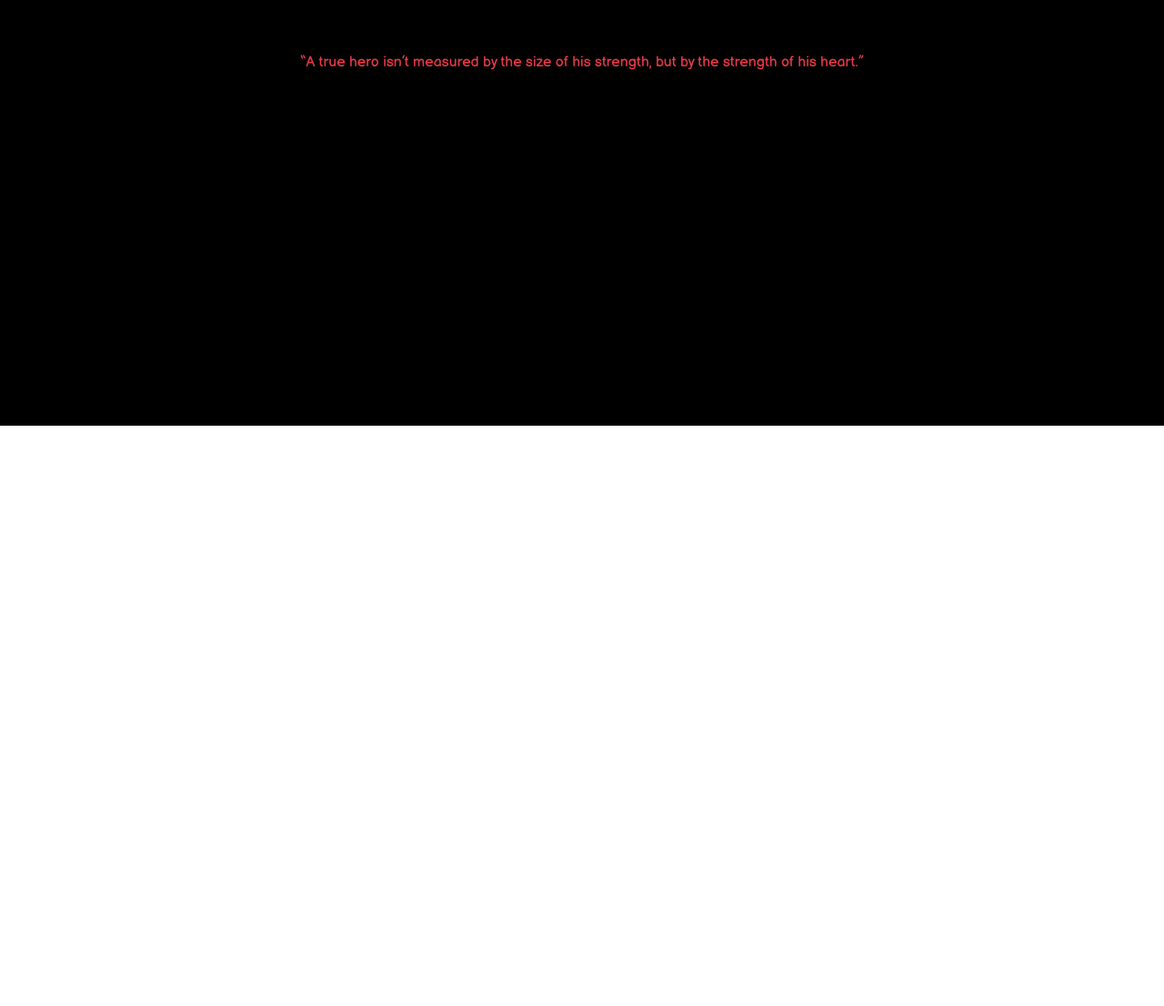
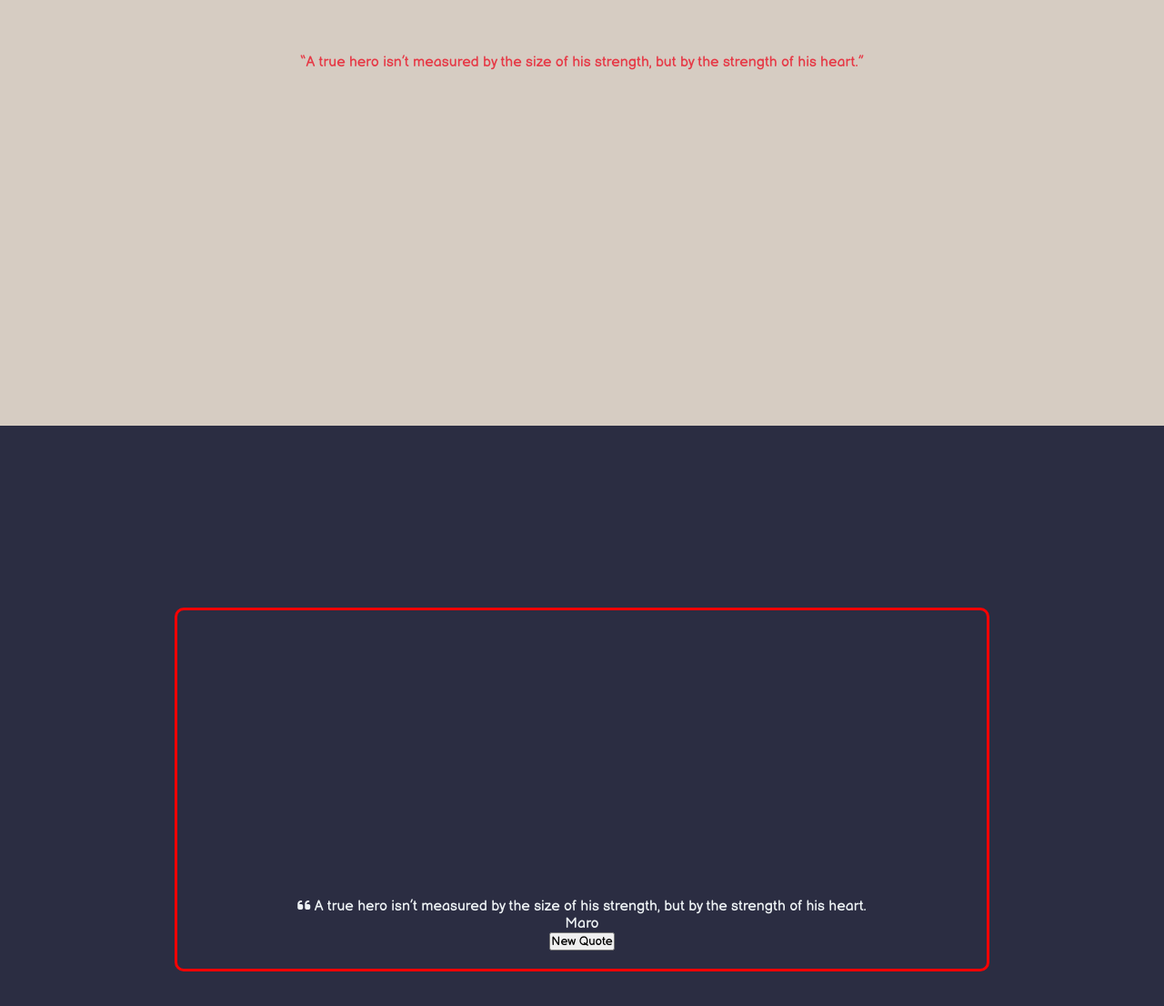
Before and after one commit to maroijala/my-single-page-app, a plain HTML site: page index.html in a window 1280 px wide. Shown: the part 1132-2238 px from the top of the page at 91% size. Before the commit the page ends 1600 px from the top, so only its background shows below. Drawn offline with nearby package versions, Linux system fonts and the light colour scheme; a web font is replaced by a local one.

Commit message:
3rd page css/html

```diff
--- a/index.html
+++ b/index.html
@@ -20,14 +20,14 @@
 
 <body>
 
-    <div class="main" id="main-1">
+    <div id="main-1">
 
         <section class='main-view'>
             <p class="onepunch"><span id="one"><i class="fa-solid fa-hand-fist"></i>one</span><span id="punch">punch<i
                         class="fa-solid fa-hand-fist"></i></span></p>
 
             <img src="/images/wp4264735-one-punch-man-season-2-wallpapers.png" alt="">
-            <div class="buttons">
+            <div class="main" id="butt">
                 <!-- <button class="quotes" onclick="location.href='#quotes'" type="button">one punch Quotes</button> -->
                 <a href="#quotes" class="button" id="quotebut">One Punch Quotes</a>
                 <a href="#s-hero" class="button">S-Class Heros</a>
@@ -38,12 +38,30 @@
 
     </div>
 
-    <div class="main" id="main-2">
-        <p class="quo">“A true hero isn’t measured by the size of his strength, but by the strength of his heart.”</p>
+    <div id="main-2">
+        <p class="main2">“A true hero isn’t measured by the size of his strength, but by the strength of his heart.”</p>
     </div>
+    <!-- quote container -->
+    <div class="main-3">
+        <div class="quote_container" id="quotes">
 
+            <section class="quote_text">
+                <i class="fas fa-quote-left"></i>
+                <span class="quote">A true hero isn’t measured by the size of his strength, but by the strength of his
+                    heart.
+                </span>
+            </section>
+            <section class="quote-hero">
+                <span class="hero">Maro</span>
+            </section>
+            <!-- button -->
+            <section class="buttn">
+                <button class="next_quote">New Quote</button>
 
+            </section>
 
+        </div>
+    </div>
 
 
 
--- a/index.js
+++ b/index.js
@@ -1,12 +1,12 @@
-const element = document.querySelectorAll('.main')
-
-
+const main = document.querySelectorAll('.main')
+const main2 = document.querySelectorAll('.main2')
+const punch = document.querySelectorAll('.onepunch')
 
 
 const observer = new IntersectionObserver((e) => {
 
     e.forEach((en) => {
-        console.log(en)
+
         if (en.isIntersecting) {
             en.target.classList.add('show')
 
@@ -17,4 +17,6 @@ const observer = new IntersectionObserver((e) => {
 }, { threshold: .1 }
 )
 
-element.forEach((el) => observer.observe(el))
+main.forEach((el) => observer.observe(el))
+main2.forEach((el) => observer.observe(el))
+punch.forEach((el) => observer.observe(el))
--- a/style.css
+++ b/style.css
@@ -41,11 +41,11 @@
 .main-view img {
     width: 100%;
     height: 100%;
-    opacity: .8;
+    opacity: .6;
     object-fit: cover;
 }
 
-.buttons {
+#butt {
     width: 100%;
     height: 30%;
     position: absolute;
@@ -97,7 +97,7 @@
     justify-content: center;
     text-align: center;
     color: #e63946;
-    background-color: black;
+    background-color: #d6ccc2;
 }
 
 /* animate pages */
@@ -108,8 +108,41 @@
     transition: all 1s;
 }
 
+
+.main2 {
+    opacity: 0;
+    filter: blur(2px);
+    transform: translateX(70%);
+    transition: all 1s;
+    transition-delay: 1s;
+}
+
 .show {
     opacity: 1;
     filter: blur(0px);
     transform: translateX(0);
+
 }
+
+/* page 3 quote container*/
+
+.main-3 {
+    height: 100vh;
+    display: flex;
+    align-items: center;
+    justify-content: center;
+    background-color: #2b2d42;
+}
+
+.quote_container {
+    text-align: center;
+    padding: 20PX 30PX;
+    width: 70%;
+    height: 50%;
+    border: solid red;
+    border-radius: 10px;
+    color: #edf2f4;
+    display: flex;
+    flex-direction: column;
+    justify-content: flex-end;
+}
```
